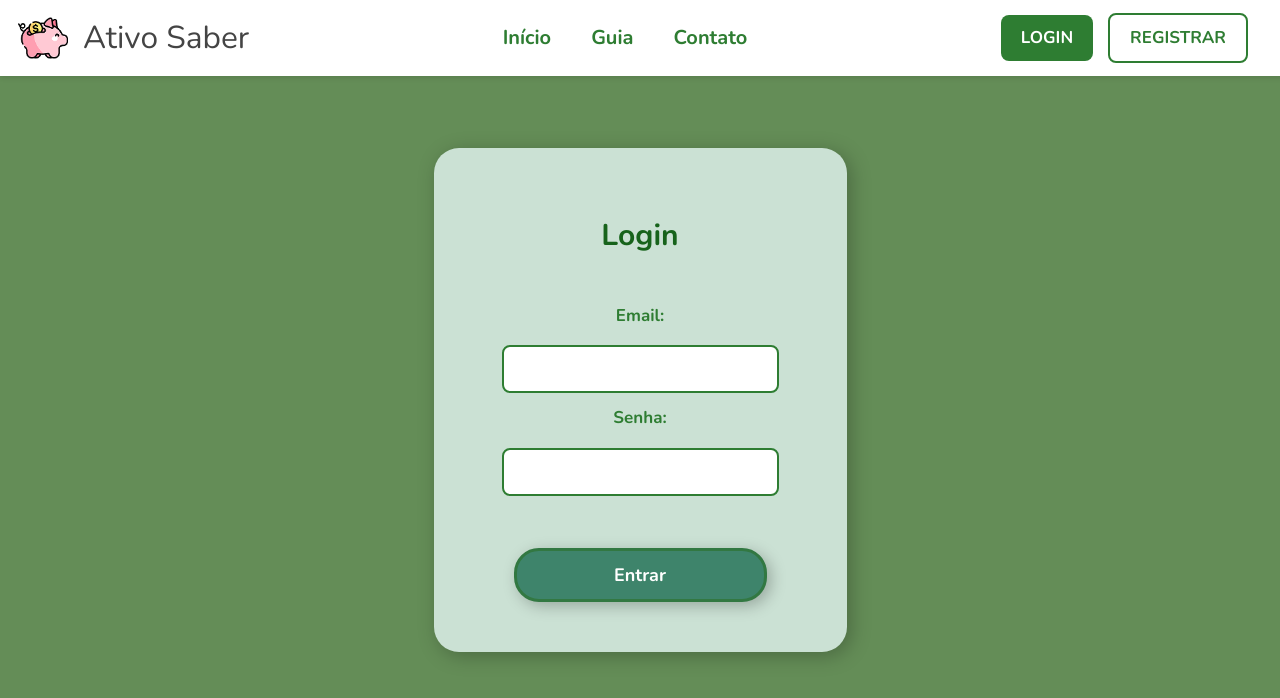
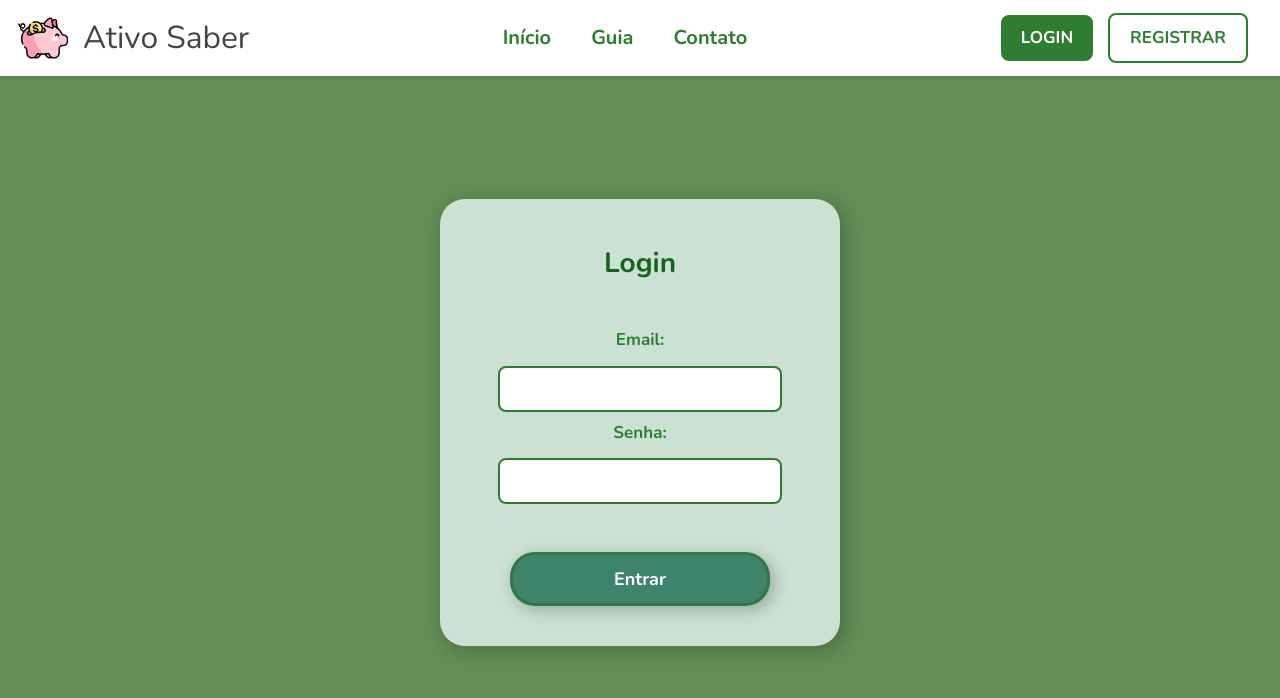
Before and after one commit to biankyrou/ativoSaber-frontend, a React (Create React App) app: page /login in a window 1280 px wide. Shown: the top 698 px of the page. Built offline with nearby package versions, Linux system fonts and the light colour scheme.

Commit message:
style: ajeitando mais o front

```diff
--- a/src/pages/AtivoDetalhado/index.js
+++ b/src/pages/AtivoDetalhado/index.js
@@ -132,6 +132,7 @@ const AtivoDetalhado = () => {
 
     return (
         <section className="ativo-detalhado">
+             <div className="conteudo-centralizado">
                 <div className="ativo-card">
                     <h1>{ativo.nome}</h1>
                     <p><strong>Tipo:</strong> {ativo.tipo}</p>
@@ -152,7 +153,7 @@ const AtivoDetalhado = () => {
                         )}
                     </p>
                 </div>
-
+                <div className="lado-direito">
                     <div className="grafico-rendimento">
                         <h2>Projeção de Rendimento</h2>
                         <ResponsiveContainer width="100%" height={300}>
@@ -169,6 +170,8 @@ const AtivoDetalhado = () => {
                     {ativo.liquidez === 'diaria' && (
                         <div className="resgate-container">
                             <h3>Solicitar Resgate</h3>
+                            <div className="resgate-form-resultado">
+                                <div className="resgate-form">
                                         <label>
                                             Data do Resgate:
                                             <input
@@ -182,7 +185,7 @@ const AtivoDetalhado = () => {
                                         <button onClick={handleSolicitarResgate} disabled={loadingResgate}>
                                             {loadingResgate ? 'Calculando...' : 'Solicitar Resgate'}
                                         </button>
-
+                                    </div>
                                     {resultadoResgate && (
                                         <div className="resultado-resgate">
                                             <h4>Resultado do Resgate</h4>
@@ -193,8 +196,12 @@ const AtivoDetalhado = () => {
                                     )}
 
                                     {erroResgate && <p className="erro-resgate">{erroResgate}</p>}
+
+                            </div>
                         </div>
                     )}
+                </div>
+            </div>
 
             <button className="voltar-btn" onClick={() => navigate('/listar-ativos')}>
                 <img src={setaEsquerda} alt="Voltar" />
--- a/src/pages/CadastroUsuario/index.css
+++ b/src/pages/CadastroUsuario/index.css
@@ -9,94 +9,3 @@
     justify-content: center;
     align-items: center;
 }
-
-.container-usuario {
-    display: flex;
-    flex-direction: column;
-    align-items: center;
-    max-width: 700px;
-    background-color: #CBE1D4;
-    padding: 50px 80px 50px 80px;
-    border-radius: 25px;
-    box-shadow: 4px 4px 20px rgba(0, 0, 0, 0.25);
-    text-align: center;
-}
-
-/* Título */
-.container-usuario h2 {
-    font-family: 'Nunito', sans-serif;
-    font-size: 30px;
-    font-weight: bold;
-    color: #17631b;
-}
-
-.container-usuario form {
-    display: flex;
-    flex-direction: column;
-    align-items: center;
-    width: 100%;
-    gap: 12px;
-}
-
-/* Campos de entrada */
-.container-usuario input {
-    font-family: 'Nunito', sans-serif;
-    font-size: 18px;
-    padding: 10px;
-    border: 2px solid #2e7d32;
-    border-radius: 8px;
-    background-color: white;
-    color: #333;
-    width: 100%;
-    transition: 0.3s ease-in-out;
-}
-
-/* Efeito ao focar no campo */
-.container-usuario input:focus {
-    border-color: #1b5e20;
-    box-shadow: 0px 4px 12px rgba(0, 0, 0, 0.2);
-}
-
-/* Labels */
-.container-usuario label {
-    font-size: 17px;
-    font-family: 'Nunito', sans-serif;
-    color: #2e7d32;
-    font-weight: bold;
-    text-align: left;
-    margin-bottom: 5px;
-}
-
-/* Botão de cadastro */
-.container-usuario button {
-    font-family: 'Nunito', sans-serif;
-    padding: 12px;
-    font-size: 18px;
-    font-weight: bold;
-    border-radius: 25px;
-    background-color: #3E846B;
-    color: white;
-    border: 3px solid rgb(50, 120, 66);
-    cursor: pointer;
-    transition: 0.3s;
-    box-shadow: 4px 4px 15px rgba(0, 0, 0, 0.25);
-    width: 100%;
-    max-width: 260px;
-    text-align: center;
-    margin-top: 40px;
-}
-
-.container-usuario button:hover {
-    background-color: #2e7d32;
-    border-color: #1b5e20;
-    box-shadow: 4px 4px 22px rgba(0, 0, 0, 0.3);
-}
-
-/* Mensagem de sucesso ou erro */
-.container-usuario p {
-    font-family: 'Nunito', sans-serif;
-    font-size: 16px;
-    color: #17631b;
-    font-weight: bold;
-    margin-top: 15px;
-}
--- a/src/pages/Login/index.css
+++ b/src/pages/Login/index.css
@@ -15,18 +15,20 @@
     display: flex;
     flex-direction: column;
     align-items: center;
-    max-width: 700px;
+    width: 260px; /* antes era 300px */
     background-color: #CBE1D4;
-    padding: 40px 80px 50px 80px;
+    padding: 20px 70px 40px 70px;
     border-radius: 25px;
     box-shadow: 4px 4px 20px rgba(0, 0, 0, 0.25);
     text-align: center;
+    margin-top: 45px;
 }
+
 
 /* Título */
 .container-usuario h2 {
     font-family: 'Nunito', sans-serif;
-    font-size: 30px;
+    font-size: 28px;
     font-weight: bold;
     color: #17631b;
     padding-bottom: 20px;
@@ -37,13 +39,13 @@
     flex-direction: column;
     align-items: center;
     width: 100%;
-    gap: 12px;
+    gap: 8px;
 }
 
 /* Campos de entrada */
 .container-usuario input {
     font-family: 'Nunito', sans-serif;
-    font-size: 18px;
+    font-size: 16px;
     padding: 10px;
     border: 2px solid #2e7d32;
     border-radius: 8px;
--- a/src/pages/PageInicial/Home/index.css
+++ b/src/pages/PageInicial/Home/index.css
@@ -27,20 +27,22 @@
     max-width: 600px;
 }
 
-/* Imagem à direita */
 .home-imagem {
-    width: 400px; /* Define um tamanho adequado */
+    width: 30%;
+    max-width: 28%; /* Evita que ultrapasse o limite */
+    box-sizing: border-box;
 }
 
 .home-imagem img {
     width: 100%;
     height: auto;
+    display: block;
 }
 
 /* Estilos refinados para textos */
 .home-subtitle  {
     font-family: 'Nunito', sans-serif;
-    font-size: 16px;
+    font-size: 14px;
     font-weight: 100;
     color: white;
     text-align: left;
@@ -48,7 +50,7 @@
 
 .home-title {
     font-family: 'Nunito', sans-serif;
-    font-size: 65px;
+    font-size: 60px;
     font-weight: 300;
     color: white;
     text-align: left;
@@ -58,7 +60,7 @@
 
 .home-description {
     font-family: 'Nunito', sans-serif;
-    font-size: 20px;
+    font-size: 18px;
     font-weight: 10;
     color: white;
     text-align: left;
--- a/src/pages/Roadmap/index.css
+++ b/src/pages/Roadmap/index.css
@@ -34,7 +34,7 @@ body {
 .roadmap-page-wrapper.roadmap-sh-style {
   background-color: var(--light-green);
   min-height: 100vh;
-  padding-top: 180px;
+  padding-top: 160px;
   display: flex;
   justify-content: center;
   align-items: flex-start;
@@ -44,7 +44,7 @@ body {
 /* Container Principal do Roadmap (White Card Wrapper) */
 .roadmap-container.roadmap-sh-container {
   max-width: 1200px; /* Largura total do container reduzida */
-  width: 90%; /* Se ajusta em telas menores */
+  width: 80%; /* Se ajusta em telas menores */
   background-color: #dceedd;
   border-radius: var(--border-radius-main);
   box-shadow: 0 4px 15px var(--shadow-normal); /* Sombra reduzida */
@@ -55,8 +55,7 @@ body {
   display: flex;
   flex-direction: column;
   align-items: center;
-
-  height: 700px;
+  height: 650px;
   overflow: auto;
   scrollbar-width: thin;
   scrollbar-color: var(--primary-green) #f1f1f1;
--- a/src/pages/Roadmap/index.js
+++ b/src/pages/Roadmap/index.js
@@ -73,8 +73,7 @@ const Roadmap = () => {
       'Alguns investimentos oferecem isenção de impostos, e isso não é por acaso. A isenção é uma decisão do governo, que busca incentivar determinados setores da economia, como o agronegócio (CRA e LCA) e o mercado imobiliário (CRI e LCI). Títulos públicos, CDBs e debêntures comuns, por outro lado, são tributados pelo Imposto de Renda sobre os rendimentos. Essa isenção, no entanto, depende do tipo de investidor e da natureza da operação. Em geral, ela se aplica exclusivamente a pessoas físicas. Se o investidor for uma pessoa jurídica, normalmente não há isenção — mesmo em ativos que são livres de impostos para pessoas físicas. Entender quando e por que um ativo é isento ajuda a comparar melhor as opções e escolher de forma mais eficiente.',
     icon: '📜',
     resources: [
-      { type: 'video', title: 'Risco, Liquidez e Rentabilidade, o Tripé dos Investimentos.', link: 'https://www.youtube.com/watch?v=nbAaoDfSa1U&ab_channel=AmurCapital' },
-      { type: 'video', title: 'Triângulo de Nigro: Rentabilidade, Risco e Liquidez', link: 'https://www.youtube.com/watch?v=Chlp4E8YQL0&ab_channel=OPrimoRico' },
+      { type: 'article', title: 'Tributação de Renda Fixa.', link: 'https://ajuda.modalmais.com.br/hc/pt-br/articles/1500000901041-Tributa%C3%A7%C3%A3o-de-Renda-Fixa' },
     ],
   },
     {
```
Also changed, not shown: src/pages/AtivoDetalhado/index.css (+91 -49 lines). Lines whose indentation alone changed are shown as unchanged.
